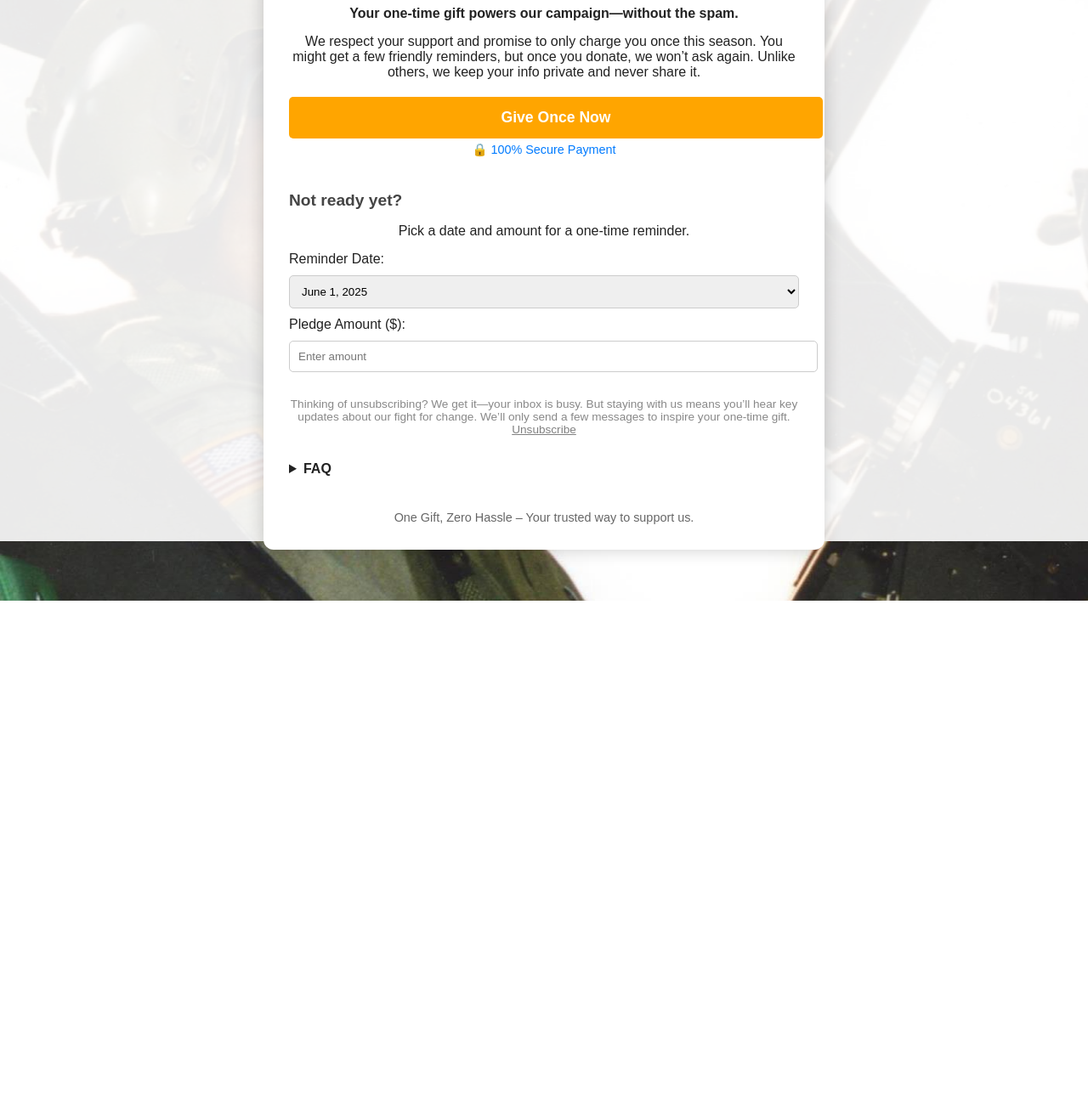
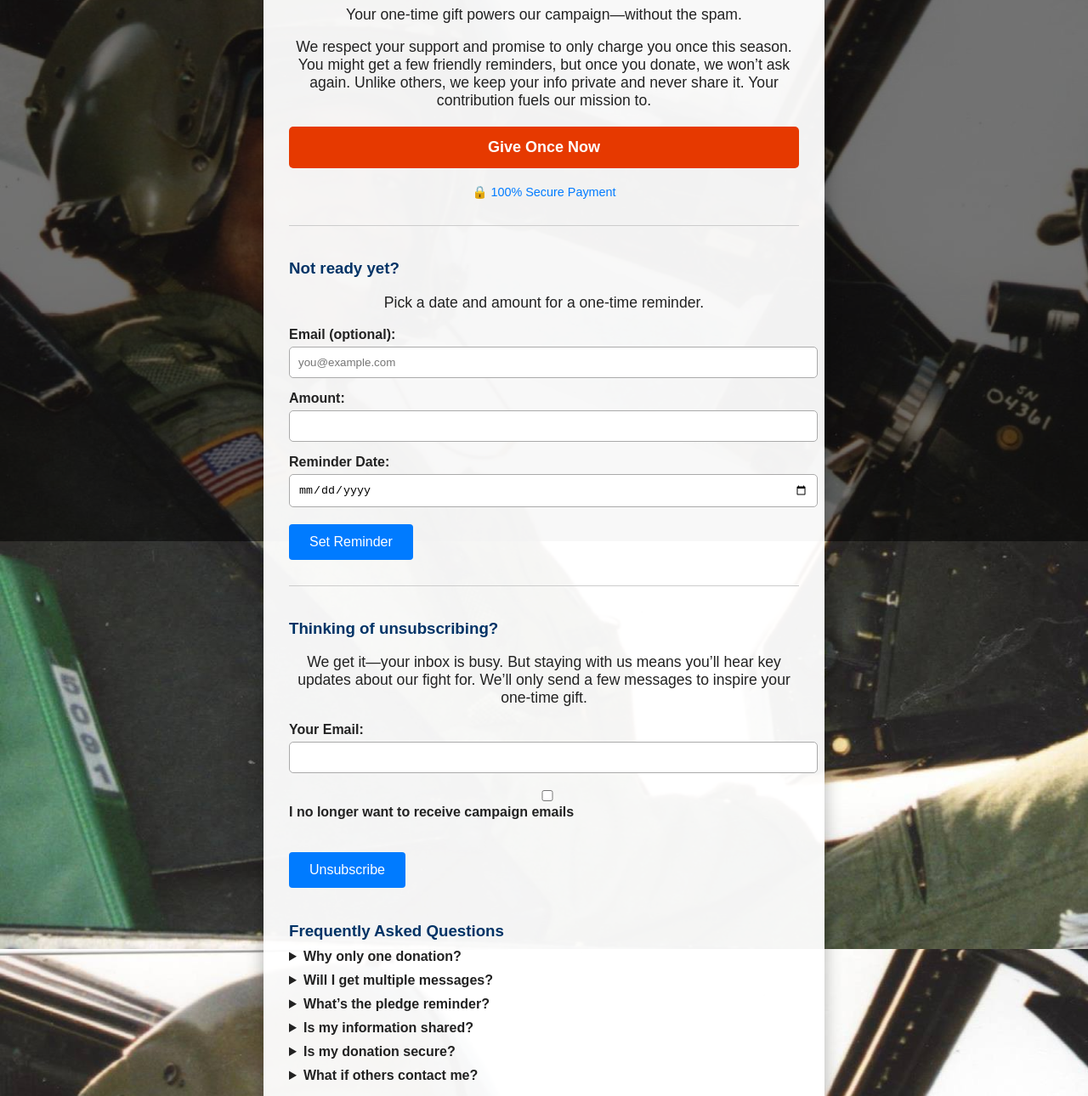
Before and after one commit to base19032/donation-page-JJ, a plain HTML site: page index.html in a window 1280 px wide. Shown: the part 163-1453 px from the top of the page at 85% size. Before the commit the page ends 870 px from the top, so only its background shows below. Drawn offline with Linux system fonts and the light colour scheme.

Commit message:
Update index.html

```diff
--- a/index.html
+++ b/index.html
@@ -2,8 +2,8 @@
 <html lang="en">
 <head>
   <meta charset="UTF-8" />
-  <meta name="viewport" content="width=device-width, initial-scale=1.0" />
-  <title>Support Our Campaign</title>
+  <meta name="viewport" content="width=device-width, initial-scale=1.0"/>
+  <title>Donate Once, Hassle-Free!</title>
   <style>
     body {
       font-family: Arial, sans-serif;
@@ -11,159 +11,209 @@
       padding: 0;
       background: url('488871628_2148561392272079_7745220468003235708_n.jpg') no-repeat center center fixed;
       background-size: cover;
-      color: #222;
+      color: #fff;
     }
 
     body::before {
       content: "";
       position: fixed;
       inset: 0;
-      background: rgba(255, 255, 255, 0.9);
+      background: rgba(0, 0, 0, 0.55);
       z-index: -1;
     }
 
     .container {
       max-width: 600px;
       margin: 60px auto;
-      background: white;
+      background: rgba(255, 255, 255, 0.95);
       padding: 30px;
       border-radius: 12px;
-      box-shadow: 0 0 20px rgba(0, 0, 0, 0.2);
+      box-shadow: 0 0 20px rgba(0, 0, 0, 0.3);
+      color: #222;
     }
 
     h1 {
+      text-align: center;
       font-size: 2rem;
-      font-weight: bold;
-      color: navy;
-      text-align: center;
+      color: #003366;
     }
 
-    h2 {
-      font-size: 1.2rem;
-      margin-top: 40px;
-      color: #444;
+    h2, h3 {
+      color: #003366;
     }
 
     p {
       text-align: center;
-      font-size: 1rem;
-      margin: 15px 0;
+      font-size: 1.1rem;
     }
 
     .donate-button {
       display: block;
-      width: 100%;
+      margin: 20px auto;
+      padding: 14px 28px;
+      font-size: 18px;
+      background: #e63900;
+      color: white;
       text-align: center;
-      background: orange;
-      color: white;
+      text-decoration: none;
       font-weight: bold;
-      padding: 14px;
-      font-size: 1.1rem;
-      border: none;
       border-radius: 5px;
-      margin-top: 20px;
-      cursor: pointer;
-      text-decoration: none;
+      transition: background 0.3s ease;
     }
 
-    .secure-text {
+    .donate-button:hover {
+      background: #cc3300;
+    }
+
+    .trust {
       text-align: center;
       font-size: 0.9rem;
       color: #007bff;
-      margin-top: 5px;
     }
 
-    .pledge-section label,
-    .pledge-section select,
-    .pledge-section input {
-      display: block;
-      width: 100%;
-      margin-top: 10px;
+    .pledge-form, .unsubscribe-form {
+      margin-top: 30px;
+      border-top: 1px solid #ccc;
+      padding-top: 20px;
     }
 
-    .pledge-section input,
-    .pledge-section select {
-      padding: 10px;
-      border: 1px solid #ccc;
-      border-radius: 5px;
+    form label {
+      display: block;
+      font-weight: bold;
+      margin-top: 15px;
     }
 
-    .unsubscribe-text {
-      font-size: 0.85rem;
-      text-align: center;
-      color: #888;
-      margin-top: 30px;
+    form input, form select {
+      width: 100%;
+      padding: 10px;
+      margin-top: 5px;
+      border-radius: 5px;
+      border: 1px solid #aaa;
     }
 
-    .unsubscribe-text a {
-      color: gray;
-      text-decoration: underline;
+    form button {
+      background: #007bff;
+      color: white;
+      border: none;
+      padding: 12px 24px;
+      font-size: 16px;
+      border-radius: 4px;
+      cursor: pointer;
+      margin-top: 20px;
     }
 
-    details {
-      margin-top: 30px;
+    form button:hover {
+      background: #0056b3;
     }
 
-    summary {
-      font-weight: bold;
-      cursor: pointer;
+    .small-unsubscribe {
+      font-size: 12px;
+      color: #888;
+      text-align: center;
+      margin-top: 25px;
+    }
+
+    .faq {
+      margin-top: 40px;
+    }
+
+    .faq h3 {
+      margin-bottom: 10px;
+    }
+
+    .faq details {
+      margin-bottom: 10px;
     }
 
     footer {
       margin-top: 40px;
       text-align: center;
-      font-size: 0.9rem;
-      color: #666;
+      font-size: 0.95rem;
+      color: #003366;
     }
   </style>
 </head>
 <body>
   <div class="container">
     <h1>Donate Once, Hassle-Free!</h1>
-    <p><strong>Your one-time gift powers our campaign—without the spam.</strong></p>
-    <p>
-      We respect your support and promise to only charge you once this season. You might get a few friendly reminders, but once you donate, we won’t ask again. Unlike others, we keep your info private and never share it.
-    </p>
-    <a class="donate-button" href="https://secure.winred.com/john-james-for-mi/may-eom-polling-ber">Give Once Now</a>
-    <p class="secure-text">
-      🔒 100% Secure Payment
-    </p>
+    <p>Your one-time gift powers our campaign—without the spam.</p>
 
-    <div class="pledge-section">
-      <h2>Not ready yet?</h2>
+    <p>We respect your support and promise to only charge you once this season. You might get a few friendly reminders, but once you donate, we won’t ask again. Unlike others, we keep your info private and never share it. Your contribution fuels our mission to.</p>
+
+    <!-- Donation button -->
+    <a href="https://secure.winred.com/john-james-for-mi/may-eom-polling-ber?amount=5&utm_source=prospecting&utm_term=BER_email&utm_medium=email&utm_campaign=JAMES_MAY_EOM_1_BER&recurring=true" class="donate-button">Give Once Now</a>
+    <div class="trust">🔒 100% Secure Payment</div>
+
+    <!-- Pledge form -->
+    <form action="https://script.google.com/macros/s/AKfycby-h_Pa3wxpiLDQeAyiP2Q5tk7MKtoEyqfMs834KV0QGaFeoNMDH5M-qJ7fhEai7Ola3w/exec" method="GET" class="pledge-form">
+      <h3>Not ready yet?</h3>
       <p>Pick a date and amount for a one-time reminder.</p>
-      <form>
-        <label for="pledge-date">Reminder Date:</label>
-        <select id="pledge-date">
-          <option value="2025-06-01">June 1, 2025</option>
-          <option value="2025-06-15">June 15, 2025</option>
-          <option value="2025-07-01">July 1, 2025</option>
-        </select>
 
-        <label for="pledge-amount">Pledge Amount ($):</label>
-        <input type="number" id="pledge-amount" placeholder="Enter amount">
-      </form>
+      <label for="email">Email (optional):</label>
+      <input type="email" name="email" placeholder="you@example.com">
+
+      <label for="amount">Amount:</label>
+      <input type="number" name="amount" required>
+
+      <label for="date">Reminder Date:</label>
+      <input type="date" name="date" required>
+
+      <button type="submit">Set Reminder</button>
+    </form>
+
+    <!-- Unsubscribe form -->
+    <form action="https://script.google.com/macros/s/AKfycbys5cpo7SX5T5Ru0emmr9FN6iBv2RmL2ZRHDJM0LRNr3x2EqUS8MdXAztThWx_B7N0x/exec" method="GET" class="unsubscribe-form">
+      <h3>Thinking of unsubscribing?</h3>
+      <p>We get it—your inbox is busy. But staying with us means you’ll hear key updates about our fight for. We’ll only send a few messages to inspire your one-time gift.</p>
+
+      <label for="email">Your Email:</label>
+      <input type="email" name="email" required>
+
+      <label>
+        <input type="checkbox" name="unsubscribe" value="true" required>
+        I no longer want to receive campaign emails
+      </label><br>
+
+      <button type="submit">Unsubscribe</button>
+    </form>
+
+    <!-- FAQ Section -->
+    <div class="faq">
+      <h3>Frequently Asked Questions</h3>
+
+      <details>
+        <summary><strong>Why only one donation?</strong></summary>
+        <p>We value your support and respect your inbox. You’ll only be charged once this season—no repeat asks.</p>
+      </details>
+
+      <details>
+        <summary><strong>Will I get multiple messages?</strong></summary>
+        <p>We may send a few gentle reminders to encourage your one-time gift, but once you donate, we won’t ask again this season.</p>
+      </details>
+
+      <details>
+        <summary><strong>What’s the pledge reminder?</strong></summary>
+        <p>Choose a date and amount for a single, friendly reminder about your one-time donation—no pressure, just a nudge.</p>
+      </details>
+
+      <details>
+        <summary><strong>Is my information shared?</strong></summary>
+        <p>Never. Your data stays secure with us and is never sold or shared with other vendors.</p>
+      </details>
+
+      <details>
+        <summary><strong>Is my donation secure?</strong></summary>
+        <p>Yes, we use top-tier encryption to protect your payment. Look for the lock icon at checkout.</p>
+      </details>
+
+      <details>
+        <summary><strong>What if others contact me?</strong></summary>
+        <p>We can’t control other vendors, but we pledge to keep your info private and only charge once.</p>
+      </details>
     </div>
 
-    <div class="unsubscribe-text">
-      Thinking of unsubscribing? We get it—your inbox is busy. But staying with us means you’ll hear key updates about our fight for change. We’ll only send a few messages to inspire your one-time gift. <br>
-      <a href="#">Unsubscribe</a>
-    </div>
-
-    <details>
-      <summary>FAQ</summary>
-      <ul>
-        <li><strong>Why only one donation?</strong> We value your support and respect your inbox. You’ll only be charged once this season—no repeat asks.</li>
-        <li><strong>Will I get multiple messages?</strong> We may send a few gentle reminders to encourage your one-time gift, but once you donate, we won’t ask again this season.</li>
-        <li><strong>What’s the pledge reminder?</strong> Choose a date and amount for a single, friendly reminder about your one-time donation—no pressure, just a nudge.</li>
-        <li><strong>Is my information shared?</strong> Never. Your data stays secure with us and is never sold or shared with other vendors.</li>
-        <li><strong>Is my donation secure?</strong> Yes, we use top-tier encryption to protect your payment. Look for the lock icon at checkout.</li>
-        <li><strong>What if others contact me?</strong> We can’t control other vendors, but we pledge to keep your info private and only charge once.</li>
-      </ul>
-    </details>
-
     <footer>
-      One Gift, Zero Hassle – Your trusted way to support us.
+      <p>One Gift, Zero Hassle – Your trusted way to support us.</p>
     </footer>
   </div>
 </body>
```
